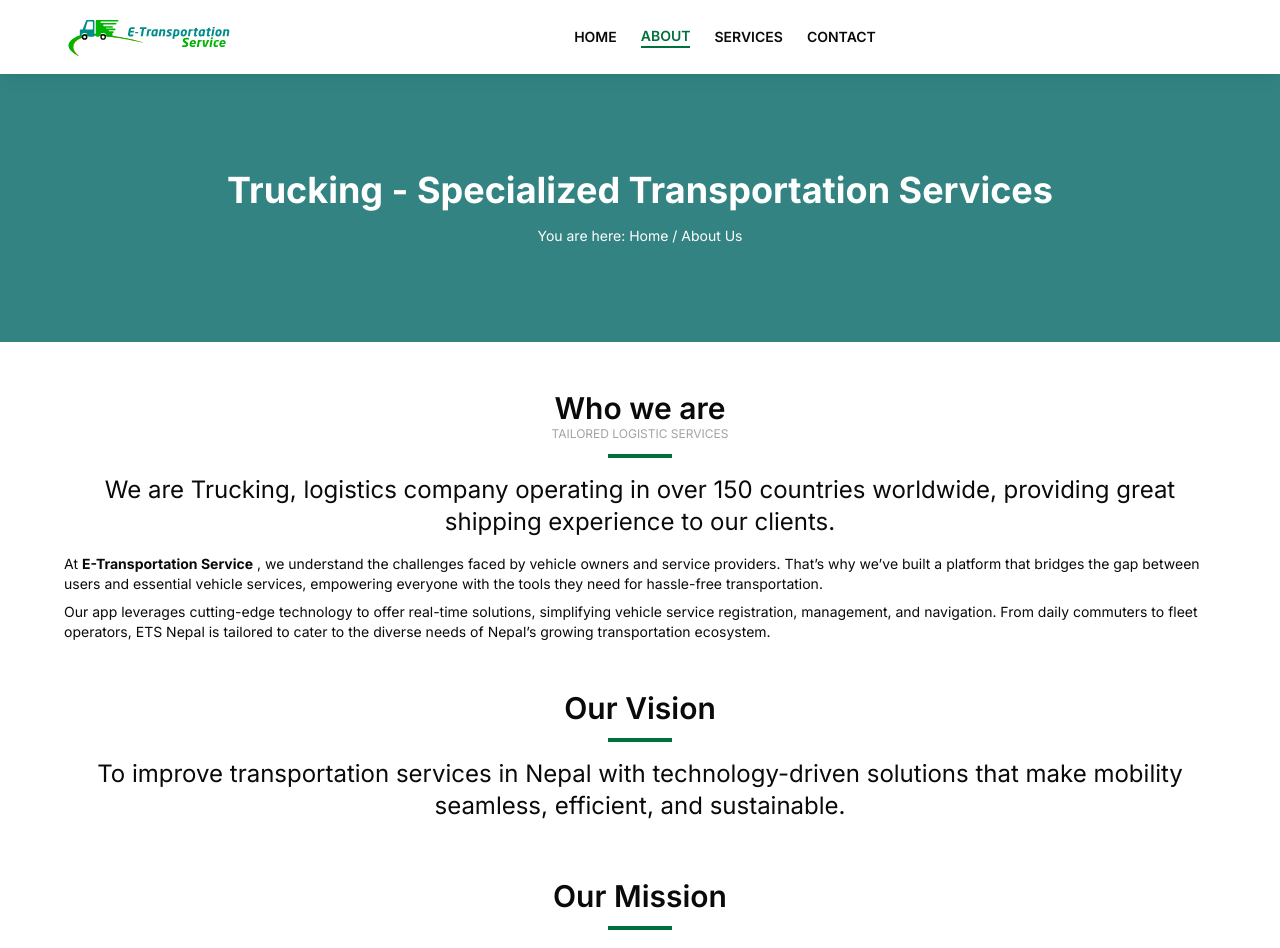
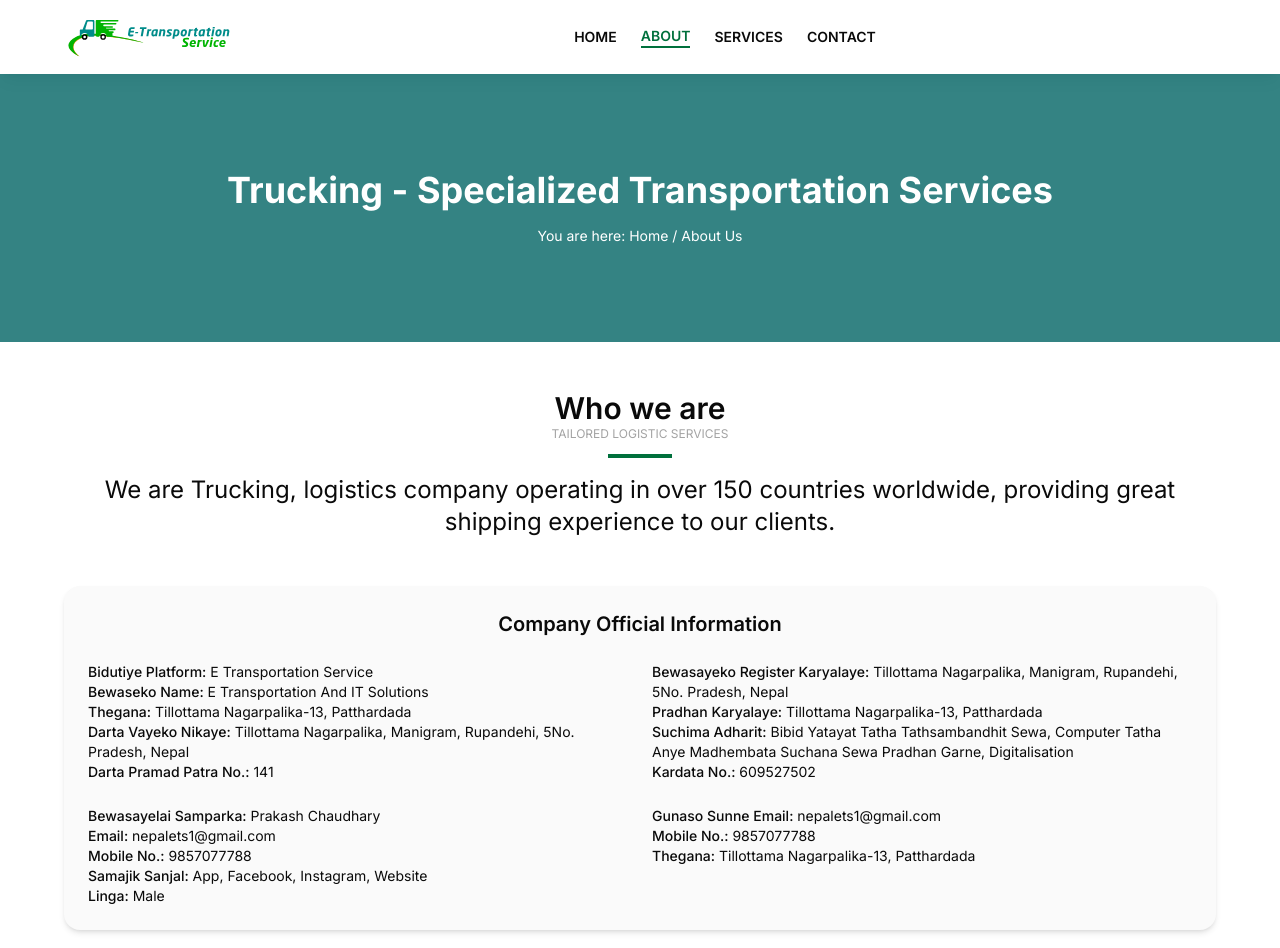
Before and after one commit to eCab-Nepal/eTransport_landingpage-, a Next.js app: page /about in a window 1280 px wide. Shown: the top 948 px of the page. Built offline with nearby package versions, Linux system fonts and the light colour scheme.

Commit message:
Added official information

```diff
--- a/src/components/about/who-we-are.tsx
+++ b/src/components/about/who-we-are.tsx
@@ -12,21 +12,44 @@ function WhoWeAre() {
             worldwide, providing great shipping experience to our clients.
           </p>
 
-          <p className="mt-4 text-sm">
-            At <strong>E-Transportation Service</strong> , we understand the
-            challenges faced by vehicle owners and service providers. That’s why
-            we’ve built a platform that bridges the gap between users and
-            essential vehicle services, empowering everyone with the tools they
-            need for hassle-free transportation.
-          </p>
+        </div>
 
-          <p className="mt-2 text-sm">
-            Our app leverages cutting-edge technology to offer real-time
-            solutions, simplifying vehicle service registration, management, and
-            navigation. From daily commuters to fleet operators, ETS Nepal is
-            tailored to cater to the diverse needs of Nepal’s growing
-            transportation ecosystem.
-          </p>
+        {/* Official Information Section */}
+        <div className="mt-12 bg-neutral-50 p-6 rounded-2xl shadow-md">
+          <h3 className="text-xl font-semibold text-center mb-6">
+            Company Official Information
+          </h3>
+
+          <div className="grid md:grid-cols-2 gap-6 text-sm">
+            <div>
+              <p><span className="font-medium">Bidutiye Platform:</span> E Transportation Service</p>
+              <p><span className="font-medium">Bewaseko Name:</span> E Transportation And IT Solutions</p>
+              <p><span className="font-medium">Thegana:</span> Tillottama Nagarpalika-13, Patthardada</p>
+              <p><span className="font-medium">Darta Vayeko Nikaye:</span> Tillottama Nagarpalika, Manigram, Rupandehi, 5No. Pradesh, Nepal</p>
+              <p><span className="font-medium">Darta Pramad Patra No.:</span> 141</p>
+            </div>
+
+            <div>
+              <p><span className="font-medium">Bewasayeko Register Karyalaye:</span> Tillottama Nagarpalika, Manigram, Rupandehi, 5No. Pradesh, Nepal</p>
+              <p><span className="font-medium">Pradhan Karyalaye:</span> Tillottama Nagarpalika-13, Patthardada</p>
+              <p><span className="font-medium">Suchima Adharit:</span> Bibid Yatayat Tatha Tathsambandhit Sewa, Computer Tatha Anye Madhembata Suchana Sewa Pradhan Garne, Digitalisation</p>
+              <p><span className="font-medium">Kardata No.:</span> 609527502</p>
+            </div>
+
+            <div>
+              <p><span className="font-medium">Bewasayelai Samparka:</span> Prakash Chaudhary</p>
+              <p><span className="font-medium">Email:</span> nepalets1@gmail.com</p>
+              <p><span className="font-medium">Mobile No.:</span> 9857077788</p>
+              <p><span className="font-medium">Samajik Sanjal:</span> App, Facebook, Instagram, Website</p>
+              <p><span className="font-medium">Linga:</span> Male</p>
+            </div>
+
+            <div>
+              <p><span className="font-medium">Gunaso Sunne Email:</span> nepalets1@gmail.com</p>
+              <p><span className="font-medium">Mobile No.:</span> 9857077788</p>
+              <p><span className="font-medium">Thegana:</span> Tillottama Nagarpalika-13, Patthardada</p>
+            </div>
+          </div>
         </div>
       </div>
     </section>
```
